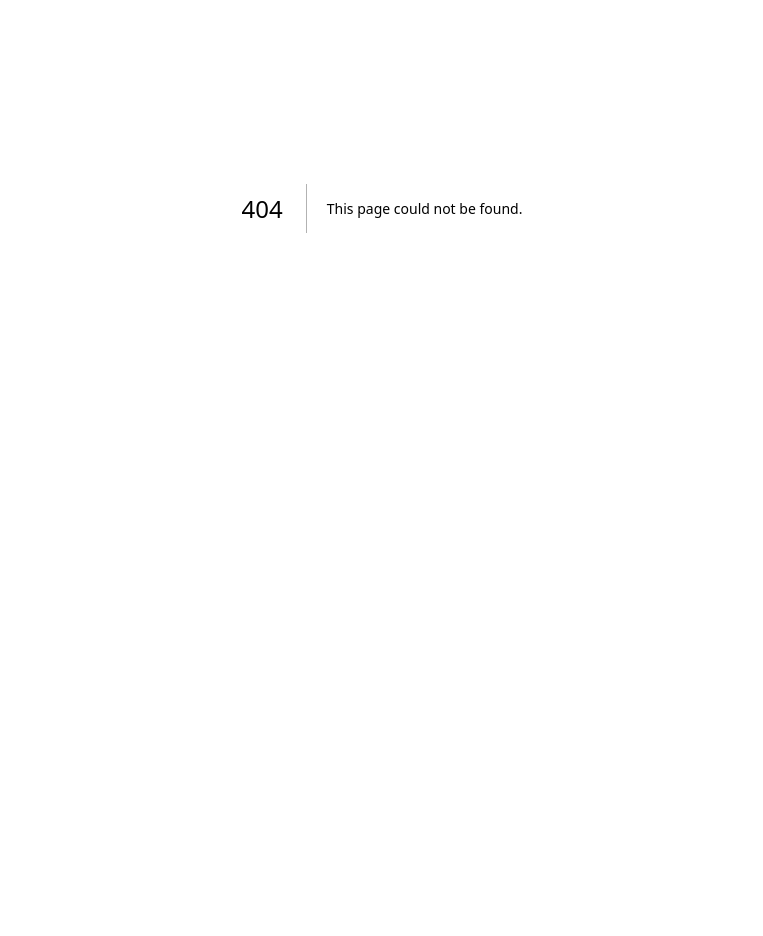
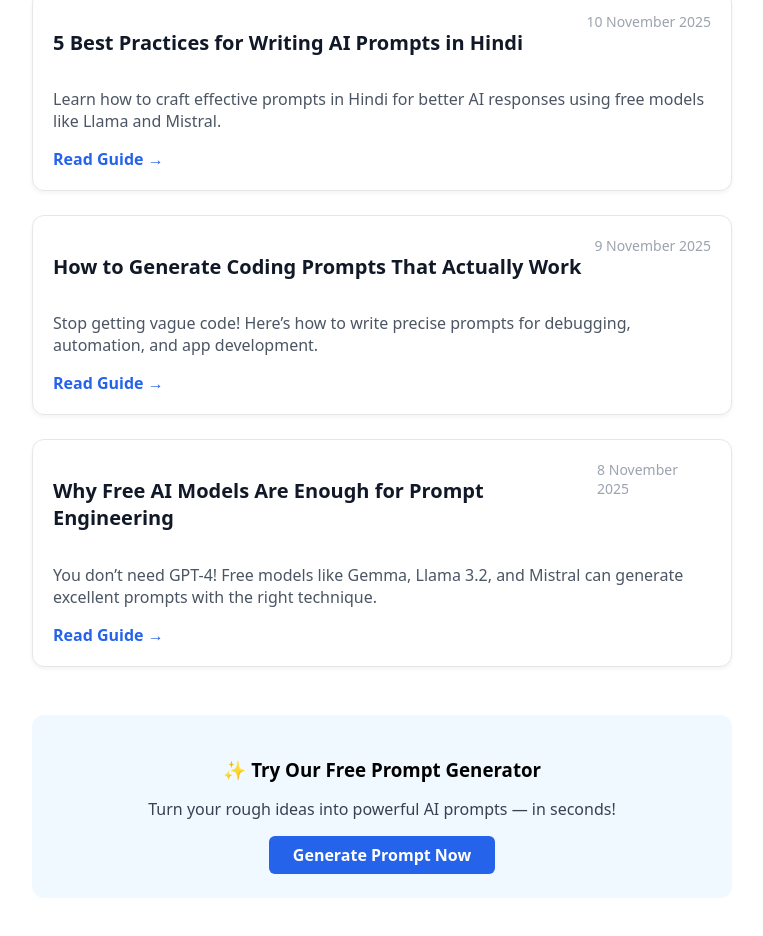
Before and after one commit to mahendramirdhapy-tech/prompt-maker-app, a Next.js app: page /blog in a window 1280 px wide. Before the commit this address had no page. Shown: the part 192-1128 px from the top of the page, without its empty margins (258-1021 px from the left). Before the commit the page ends 800 px from the top, so only its background shows below. Built offline with nearby package versions, Linux system fonts and the light colour scheme.

Commit message:
Create blog.js

```diff
--- /dev/null
+++ b/pages/blog.js
@@ -0,0 +1,102 @@
+// pages/blog.js
+import Head from 'next/head';
+
+export default function Blog() {
+  const articles = [
+    {
+      title: "5 Best Practices for Writing AI Prompts in Hindi",
+      excerpt: "Learn how to craft effective prompts in Hindi for better AI responses using free models like Llama and Mistral.",
+      slug: "hindi-ai-prompt-tips",
+      date: "10 November 2025",
+    },
+    {
+      title: "How to Generate Coding Prompts That Actually Work",
+      excerpt: "Stop getting vague code! Here’s how to write precise prompts for debugging, automation, and app development.",
+      slug: "coding-prompt-guide",
+      date: "9 November 2025",
+    },
+    {
+      title: "Why Free AI Models Are Enough for Prompt Engineering",
+      excerpt: "You don’t need GPT-4! Free models like Gemma, Llama 3.2, and Mistral can generate excellent prompts with the right technique.",
+      slug: "free-models-prompt-engineering",
+      date: "8 November 2025",
+    },
+  ];
+
+  return (
+    <>
+      <Head>
+        <title>AI Prompt Guides & Tutorials | Prompt Maker Blog</title>
+        <meta
+          name="description"
+          content="Learn how to write better AI prompts with free tools. Tutorials in Hindi & English for developers, writers, and marketers."
+        />
+        <meta name="keywords" content="ai prompt tutorial, how to write ai prompts, hindi prompt guide, free ai tool blog" />
+        <meta name="robots" content="index, follow" />
+      </Head>
+
+      <div style={{ maxWidth: '700px', margin: '0 auto', padding: '2rem', fontFamily: 'system-ui, sans-serif' }}>
+        <h1 style={{ fontSize: '2.25rem', fontWeight: '800', color: '#2563eb', marginBottom: '1rem' }}>
+          📚 Prompt Engineering Blog
+        </h1>
+        <p style={{ color: '#6b7280', marginBottom: '2rem' }}>
+          Free guides to help you write better prompts — in <strong>English</strong> and <strong>हिंदी</strong>.
+        </p>
+
+        <div style={{ display: 'grid', gap: '1.5rem' }}>
+          {articles.map((article, i) => (
+            <div
+              key={i}
+              style={{
+                padding: '1.25rem',
+                border: '1px solid #e5e7eb',
+                borderRadius: '12px',
+                backgroundColor: '#fff',
+                boxShadow: '0 2px 4px rgba(0,0,0,0.05)',
+              }}
+            >
+              <div style={{ display: 'flex', justifyContent: 'space-between', alignItems: 'flex-start', marginBottom: '0.5rem' }}>
+                <h2 style={{ fontSize: '1.25rem', fontWeight: '700', color: '#111827' }}>
+                  {article.title}
+                </h2>
+                <span style={{ fontSize: '0.875rem', color: '#9ca3af' }}>{article.date}</span>
+              </div>
+              <p style={{ color: '#4b5563', marginBottom: '1rem' }}>{article.excerpt}</p>
+              <a
+                href={`/blog/${article.slug}`}
+                style={{
+                  color: '#2563eb',
+                  fontWeight: '600',
+                  textDecoration: 'none',
+                }}
+              >
+                Read Guide →
+              </a>
+            </div>
+          ))}
+        </div>
+
+        <div style={{ marginTop: '3rem', padding: '1.5rem', backgroundColor: '#f0f9ff', borderRadius: '12px', textAlign: 'center' }}>
+          <h3 style={{ fontWeight: '700', marginBottom: '0.5rem' }}>✨ Try Our Free Prompt Generator</h3>
+          <p style={{ color: '#374151', marginBottom: '1rem' }}>
+            Turn your rough ideas into powerful AI prompts — in seconds!
+          </p>
+          <a
+            href="/"
+            style={{
+              display: 'inline-block',
+              padding: '8px 24px',
+              backgroundColor: '#2563eb',
+              color: 'white',
+              textDecoration: 'none',
+              borderRadius: '6px',
+              fontWeight: '600',
+            }}
+          >
+            Generate Prompt Now
+          </a>
+        </div>
+      </div>
+    </>
+  );
+}
```
